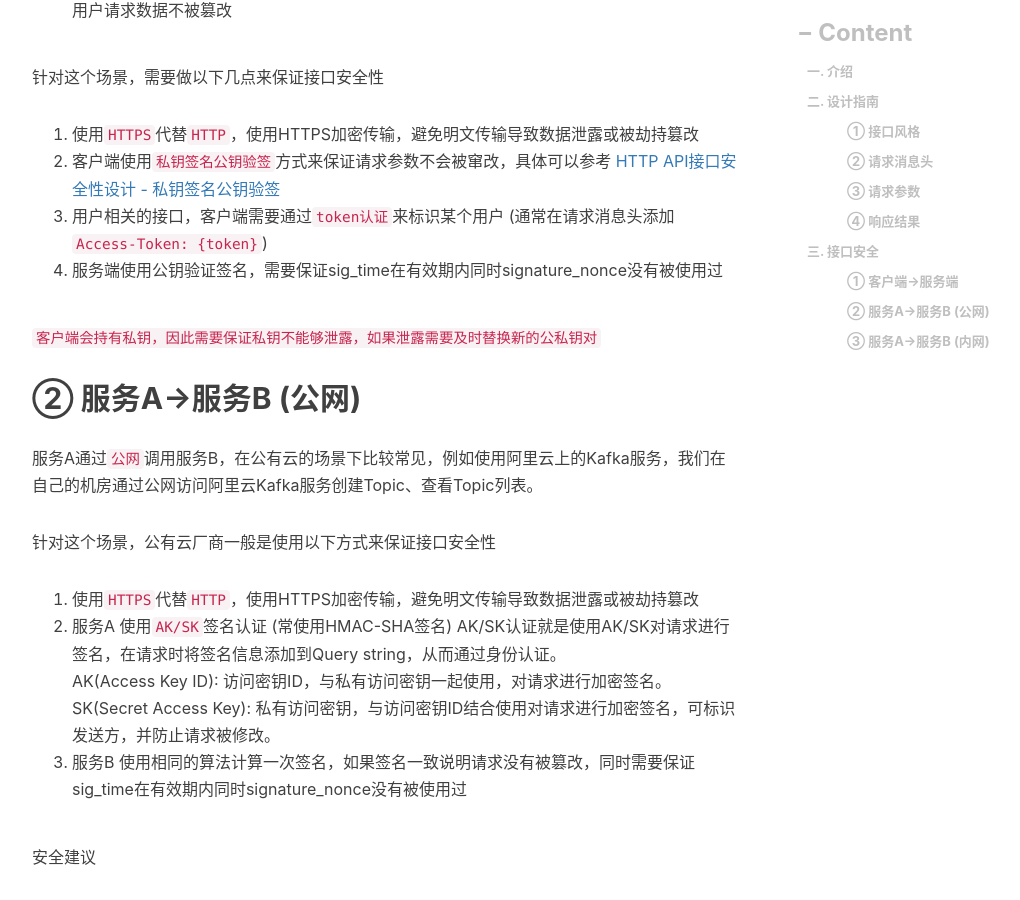
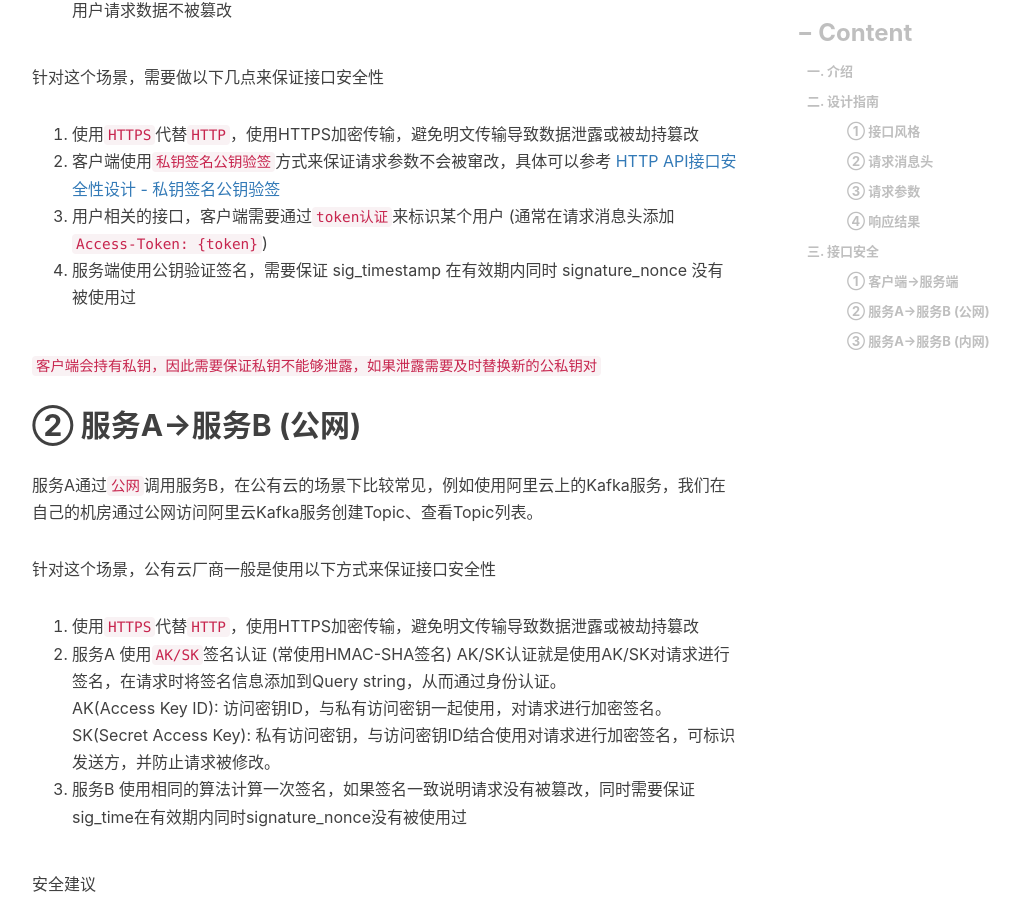
Before and after one commit to engru/chenguolin.github.io, a Jekyll site: the page built from _posts/2017-07-27-【HTTP API-3】HTTP API接口设计指南.md, in a window 1280 px wide and 900 px high, scrolled down 3824 px. Shown: the whole window, without its empty margins (233-1253 px from the left). Built offline with Jekyll 4.4.1, drawn with Linux system fonts in a browser that asks for light colours; nearby versions of some CDN libraries; comment, search, counter and statistics services are not loaded.

Commit message:
Update 2017-07-27-【HTTP API-3】HTTP API接口设计指南.md

```diff
--- a/_posts/2017-07-27-【HTTP API-3】HTTP API接口设计指南.md
+++ b/_posts/2017-07-27-【HTTP API-3】HTTP API接口设计指南.md
@@ -99,7 +99,7 @@ API接口响应结果应该按照以下格式
 1. 使用`HTTPS`代替`HTTP`，使用HTTPS加密传输，避免明文传输导致数据泄露或被劫持篡改
 2. 客户端使用`私钥签名公钥验签`方式来保证请求参数不会被窜改，具体可以参考 [HTTP API接口安全性设计 - 私钥签名公钥验签](https://chenguolin.github.io/2017/07/26/HTTP-API-2-HTTP-API%E6%8E%A5%E5%8F%A3%E5%AE%89%E5%85%A8%E6%80%A7%E8%AE%BE%E8%AE%A1/#%E4%B8%89-%E7%A7%81%E9%92%A5%E7%AD%BE%E5%90%8D%E5%85%AC%E9%92%A5%E9%AA%8C%E7%AD%BE)
 3. 用户相关的接口，客户端需要通过`token认证`来标识某个用户  (通常在请求消息头添加`Access-Token: {token}`)
-4. 服务端使用公钥验证签名，需要保证sig_time在有效期内同时signature_nonce没有被使用过
+4. 服务端使用公钥验证签名，需要保证 sig_timestamp 在有效期内同时 signature_nonce 没有被使用过
 
 `客户端会持有私钥，因此需要保证私钥不能够泄露，如果泄露需要及时替换新的公私钥对`
 
```
